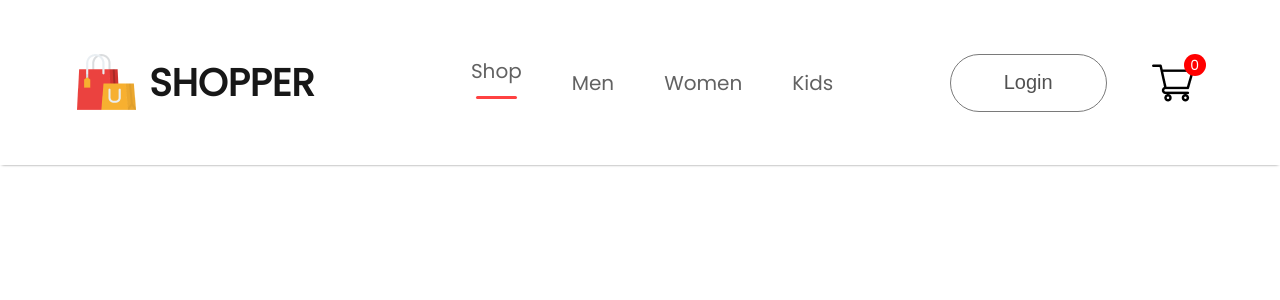
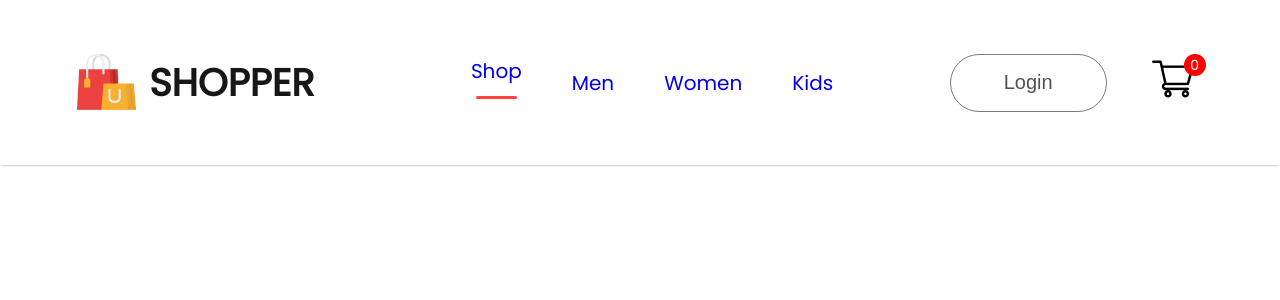
Before and after one commit to ZvsZig/e-commerce, a React (Create React App) app in the folder frontend/: page / in a window 1280 px wide. Shown: the top 300 px of the page. Built offline with nearby package versions, Linux system fonts and the light colour scheme.

Commit message:
linked navbar to routes

```diff
--- a/frontend/src/components/Navbar/Navbar.jsx
+++ b/frontend/src/components/Navbar/Navbar.jsx
@@ -1,4 +1,5 @@
 import React, { useState } from 'react'
+import { Link } from 'react-router-dom';
 import './Navbar.css'
 import logo from '../Assets/logo.png'
 import cart_icon from '../Assets/cart_icon.png'
@@ -14,14 +15,14 @@ const Navbar = () => {
         <p>SHOPPER</p>
       </div>
       <ul className='nav-menu'>
-        <li onClick = {() => {setMenu("shop")}}>Shop{menu==="shop"?<hr/>:<></>}</li>
-        <li onClick = {() => {setMenu("mens")}}>Men{menu==="mens"?<hr/>:<></>}</li>
-        <li onClick = {() => {setMenu("womens")}}>Women{menu==="womens"?<hr/>:<></>}</li>
-        <li onClick = {() => {setMenu("kids")}}>Kids{menu==="kids"?<hr/>:<></>}</li>
+        <li onClick = {() => {setMenu("shop")}}><Link style={{ textDecoration: 'none'}} to = '/'>Shop</Link>{menu==="shop"?<hr/>:<></>}</li>
+        <li onClick = {() => {setMenu("mens")}}><Link style={{ textDecoration: 'none'}} to = '/mens'>Men</Link>{menu==="mens"?<hr/>:<></>}</li>
+        <li onClick = {() => {setMenu("womens")}}><Link style={{ textDecoration: 'none'}} to = '/womens'>Women</Link>{menu==="womens"?<hr/>:<></>}</li>
+        <li onClick = {() => {setMenu("kids")}}><Link style={{ textDecoration: 'none'}} to = '/kids'>Kids</Link>{menu==="kids"?<hr/>:<></>}</li>
       </ul>
       <div className='nav-login-cart'>
-        <button>Login</button>
-        <img src={cart_icon} alt='cart' />
+        <Link to = '/login'><button>Login</button></Link>
+        <Link to = '/cart'><img src={cart_icon} alt='cart'/></Link>
         <div className='nav-cart-count'>0</div>
       </div>
     </div>
```
